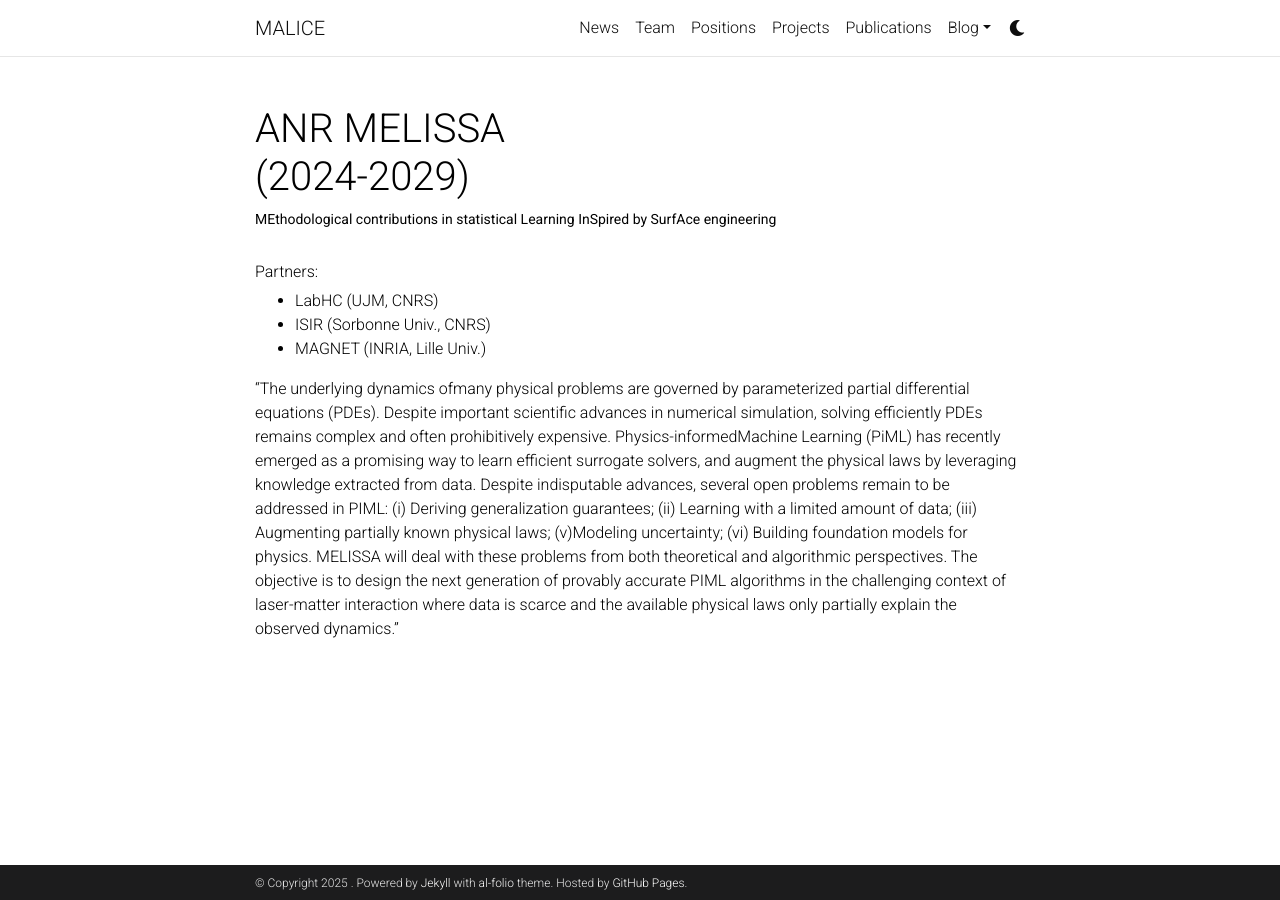
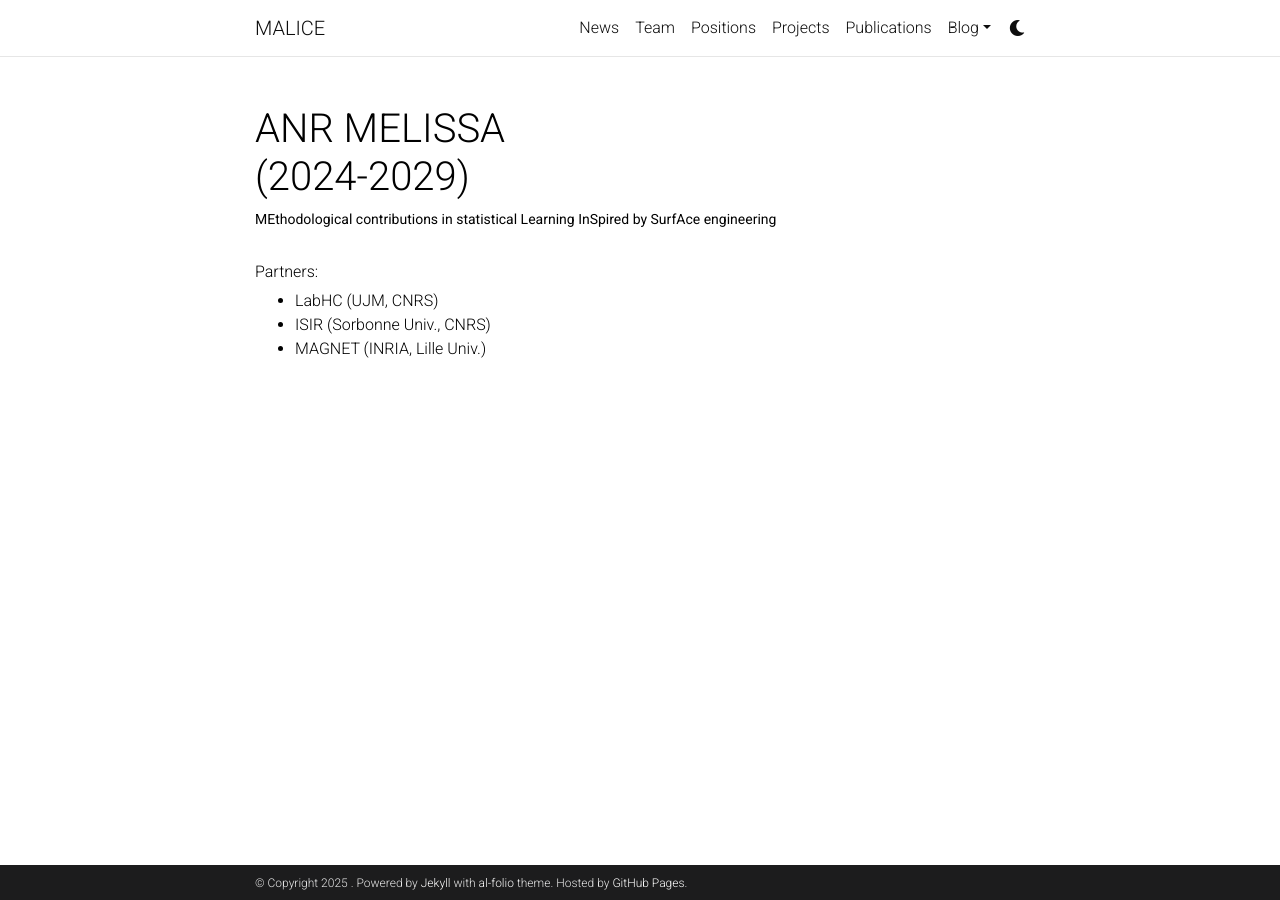
Before and after one commit to labhc-malice/labhc-malice.github.io, a Jekyll site: the page built from _projects/MELISSA.md, in a window 1280 px wide. Built offline with Jekyll 4.4.1, drawn with Linux system fonts in a browser that asks for light colours; comment, search, counter and statistics services are not loaded; a style sheet for code colours, icons or effects is not loaded.

Commit message:
Update MELISSA website

```diff
--- a/_projects/MELISSA.md
+++ b/_projects/MELISSA.md
@@ -7,18 +7,7 @@
   - "ISIR (Sorbonne Univ., CNRS)"
   - "MAGNET (INRIA, Lille Univ.)"
 img: assets/img/project/logo-MELISSA.jpg
+redirect: https://anr-melissa.univ-st-etienne.fr/en/index.html
 importance: 1
 category: ongoing
 ---
-
-"The underlying dynamics ofmany physical problems are governed by parameterized partial differential
-equations (PDEs). Despite important scientific advances in numerical simulation, solving efficiently
-PDEs remains complex and often prohibitively expensive. Physics-informedMachine Learning (PiML)
-has recently emerged as a promising way to learn efficient surrogate solvers, and augment the physical
-laws by leveraging knowledge extracted from data. Despite indisputable advances, several open
-problems remain to be addressed in PIML: (i) Deriving generalization guarantees; (ii) Learning with a
-limited amount of data; (iii) Augmenting partially known physical laws; (v)Modeling uncertainty; (vi)
-Building foundation models for physics. MELISSA will deal with these problems from both theoretical
-and algorithmic perspectives. The objective is to design the next generation of provably accurate PIML
-algorithms in the challenging context of laser-matter interaction where data is scarce and the available
-physical laws only partially explain the observed dynamics."
```
